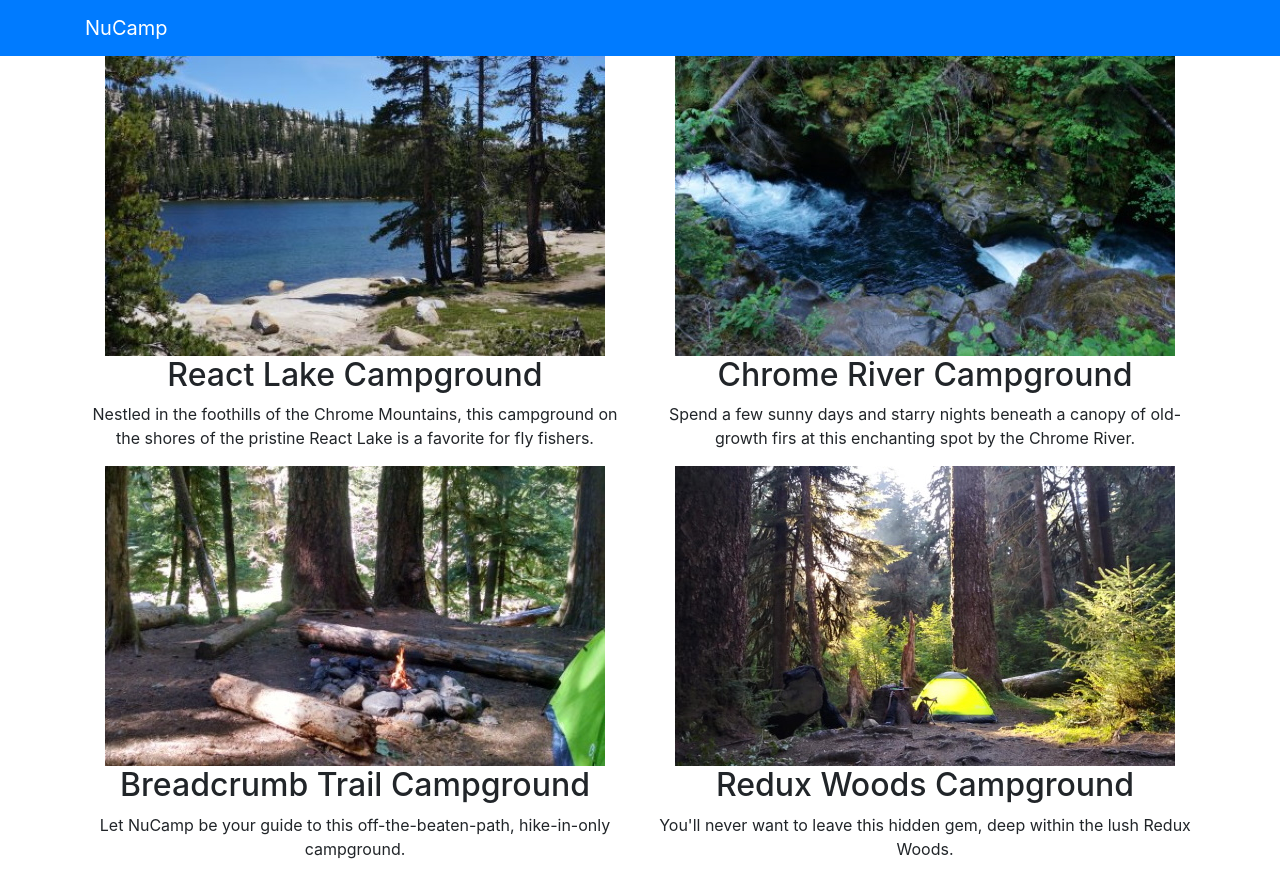
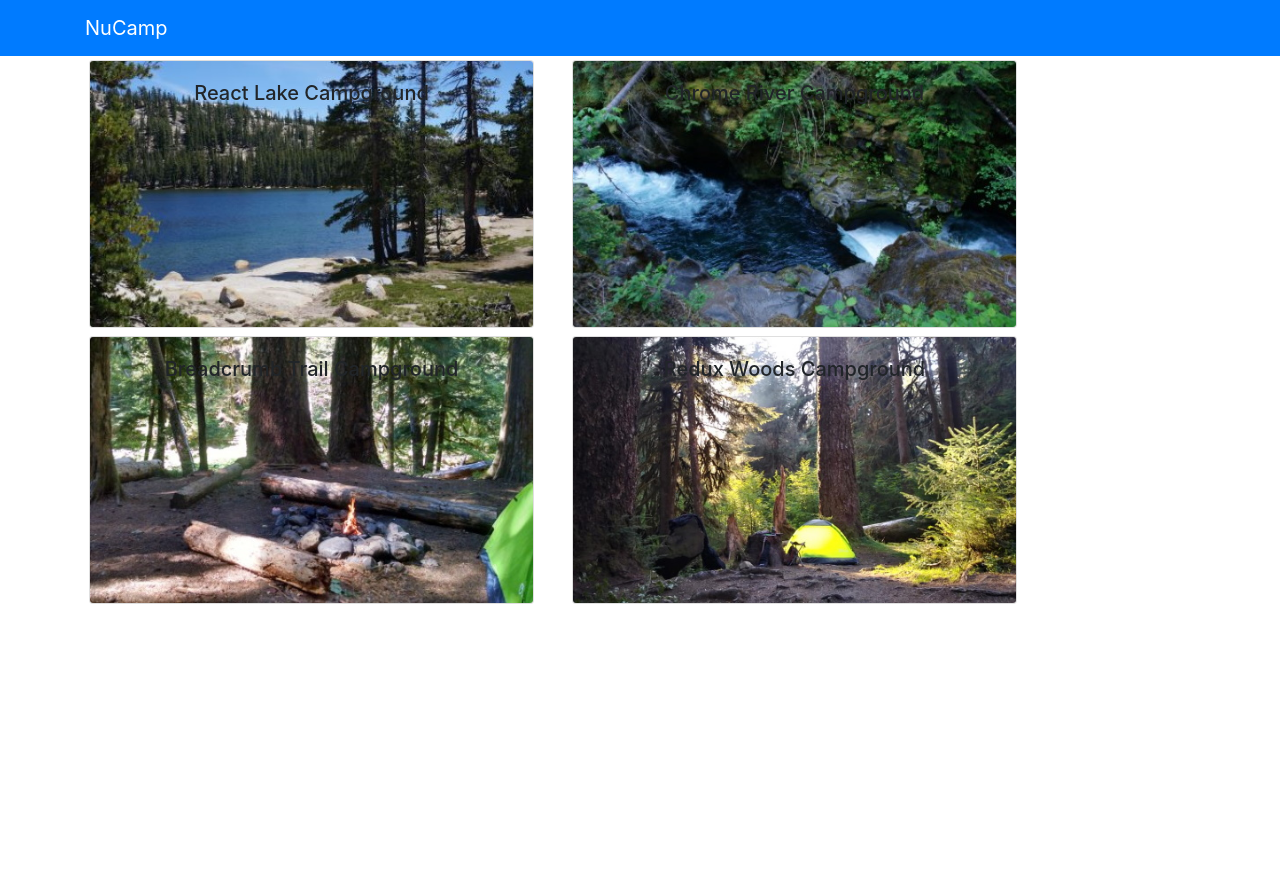
Before and after one commit to ermz/nucampsite-bootstrap, a React (Create React App) app in the folder Desktop/NucampFolder/3-React/nucampsite/: page / in a window 1280 px wide. After the commit the page ends 800 px from the top, so only its background shows below. Built offline with nearby package versions, Linux system fonts and the light colour scheme.

Commit message:
react components part 2

```diff
--- a/Desktop/NucampFolder/3-React/nucampsite/src/App.js
+++ b/Desktop/NucampFolder/3-React/nucampsite/src/App.js
@@ -2,8 +2,15 @@
 import { Navbar, NavbarBrand } from 'reactstrap';
 import './App.css';
 import Directory from './components/DirectoryComponent';
+import { CAMPSITES } from './shared/campsites';
 
 class App extends Component {
+  constructor(props) {
+    super(props);
+    this.state = {
+      campsites: CAMPSITES
+    };
+  }
   render() {
       return (
           <div className="App">
@@ -12,7 +19,7 @@
                   <NavbarBrand href="/">NuCamp</NavbarBrand>
               </div>
               </Navbar>
-              <Directory />
+              <Directory campsites={this.state.campsites} />
           </div>
       );
   }
--- a/Desktop/NucampFolder/3-React/nucampsite/src/components/DirectoryComponent.js
+++ b/Desktop/NucampFolder/3-React/nucampsite/src/components/DirectoryComponent.js
@@ -1,49 +1,43 @@
 import React, { Component } from 'react';
+import { Card, CardImg, CardImgOverlay, CardText, CardBody, CardTitle } from 'reactstrap';
 
 class Directory extends Component {
     constructor(props) {
         super(props);
         this.state = {
-            campsites: [
-                {
-                    id: 0,
-                    name: 'React Lake Campground',
-                    image: 'assets/images/react-lake.jpg',
-                    elevation: 1233,
-                    description: "Nestled in the foothills of the Chrome Mountains, this campground on the shores of the pristine React Lake is a favorite for fly fishers."
-                },
-                {
-                  id: 1,
-                  name: 'Chrome River Campground ',
-                  image: 'assets/images/chrome-river.jpg',
-                  elevation: 877,
-                  description: "Spend a few sunny days and starry nights beneath a canopy of old-growth firs at this enchanting spot by the Chrome River."
-                },
-                {
-                    id: 2,
-                    name: 'Breadcrumb Trail Campground',
-                    image: 'assets/images/breadcrumb-trail.jpg',
-                    elevation: 2901,
-                    description: "Let NuCamp be your guide to this off-the-beaten-path, hike-in-only campground."
-                },
-                {
-                    id: 3,
-                    name: 'Redux Woods Campground',
-                    image: 'assets/images/redux-woods.jpg',
-                    elevation: 42,
-                    description: "You'll never want to leave this hidden gem, deep within the lush Redux Woods."
-                }
-            ],
+            selectedCampsite: null
         };
     }
 
+    onCampsiteSelect(campsite) {
+        this.setState({selectedCampsite: campsite});
+    }
+
+    renderSelectedCampsite(campsite) {
+        if (campsite) {
+            return (
+                <Card>
+                    <CardImg top src={campsite.image} alt={campsite.name} />
+                    <CardBody>
+                        <CardTitle>{campsite.name}</CardTitle>
+                        <CardText>{campsite.description}</CardText>
+                    </CardBody>
+                </Card>
+            );
+        }
+        return <div />;
+    }
+
     render() {
-        const directory = this.state.campsites.map(campsite => {
+        const directory = this.props.campsites.map(campsite => {
             return (
-                <div key={campsite.id} className="col">
-                    <img src={campsite.image} alt={campsite.name} />
-                    <h2>{campsite.name}</h2>
-                    <p>{campsite.description}</p>
+                <div key={campsite.id} className="col-md-5 m-1">
+                    <Card onClick={() => this.onCampsiteSelect(campsite)}>
+                        <CardImg width="100%" src={campsite.image} alt={campsite.name} />
+                        <CardImgOverlay>
+                            <CardTitle>{campsite.name}</CardTitle>
+                        </CardImgOverlay>
+                    </Card>
                 </div>
             );
         });
@@ -53,6 +47,11 @@
                 <div className="row">
                     {directory}
                 </div>
+                <div className="row">
+                    <div className="col-md-5 m-1">
+                        {this.renderSelectedCampsite(this.state.selectedCampsite)}
+                    </div>
+                </div>
             </div>
         );
     }
--- /dev/null
+++ b/Desktop/NucampFolder/3-React/nucampsite/src/shared/campsites.js
@@ -0,0 +1,178 @@
+export const CAMPSITES = [
+    {
+        id: 0,
+        name: 'React Lake Campground',
+        image: 'assets/images/react-lake.jpg',
+        elevation: 1233,
+        description: "Nestled in the foothills of the Chrome Mountains, this campground on the shores of the pristine React Lake is a favorite for fly fishers.",
+        comments: [
+            {
+                id: 0,
+                rating: 5,
+                text: "What a magnificent view!",
+                author: "Tinus Lorvaldes",
+                date: "2018-10-25T16:30Z"
+            },
+            {
+                id: 1,
+                rating: 4,
+                text: "The campground was beautiful, but the bugs could bite sometimes.",
+                author: "Brennen Ech",
+                date: "2017-06-17T03:33Z"
+            },
+            {
+                id: 2,
+                rating: 5,
+                text: "I caught a world-record-breaking trout here on my last visit.",
+                author: "McKenzie Sebastian",
+                date: "2019-02-18T18:12Z"
+            },
+            {
+                id: 3,
+                rating: 5,
+                text: "A wonderful place to reconnect with nature.",
+                author: "Jordan Runn",
+                date: "2019-08-04T20:11Z"
+            },
+            {
+                id: 4,
+                rating: 4,
+                text: "The stars at night were magnificent!",
+                author: "Ann Dabramov",
+                date: "2018-07-23T19:44Z"
+            }
+        ]
+    },
+    {
+        id: 1,
+        name:'Chrome River Campground ',
+        image: 'assets/images/chrome-river.jpg',
+        elevation: 877,
+        description: "Spend a few sunny days and starry nights beneath a canopy of old-growth firs at this enchanting spot by the Chrome River.",
+        comments: [
+            {
+                id: 0,
+                rating: 5,
+                text: "What a magnificent view!",
+                author: "Tinus Lorvaldes",
+                date: "2018-10-25T16:30Z"
+            },
+            {
+                id: 1,
+                rating: 4,
+                text: "The campground was beautiful, but the bugs could bite sometimes.",
+                author: "Brennen Ech",
+                date: "2017-06-17T03:33Z"
+            },
+            {
+                id: 2,
+                rating: 5,
+                text: "I caught a world-record-breaking trout here on my last visit.",
+                author: "McKenzie Sebastian",
+                date: "2019-02-18T18:12Z"
+            },
+            {
+                id: 3,
+                rating: 5,
+                text: "A wonderful place to reconnect with nature.",
+                author: "Jordan Runn",
+                date: "2019-08-04T20:11Z"
+            },
+            {
+                id: 4,
+                rating: 4,
+                text: "The stars at night were magnificent!",
+                author: "Ann Dabramov",
+                date: "2018-07-23T19:44Z"
+            }
+        ]
+    },
+    {
+        id: 2,
+        name:'Breadcrumb Trail Campground',
+        image: 'assets/images/breadcrumb-trail.jpg',
+        elevation: 2901,
+        description: "Let NuCamp be your guide to this off-the-beaten-path, hike-in-only campground.",
+        comments: [
+            {
+                id: 0,
+                rating: 5,
+                text: "What a magnificent view!",
+                author: "Tinus Lorvaldes",
+                date: "2018-10-25T16:30Z"
+            },
+            {
+                id: 1,
+                rating: 4,
+                text: "The campground was beautiful, but the bugs could bite sometimes.",
+                author: "Brennen Ech",
+                date: "2017-06-17T03:33Z"
+            },
+            {
+                id: 2,
+                rating: 5,
+                text: "I caught a world-record-breaking trout here on my last visit.",
+                author: "McKenzie Sebastian",
+                date: "2019-02-18T18:12Z"
+            },
+            {
+                id: 3,
+                rating: 5,
+                text: "A wonderful place to reconnect with nature.",
+                author: "Jordan Runn",
+                date: "2019-08-04T20:11Z"
+            },
+            {
+                id: 4,
+                rating: 4,
+                text: "The stars at night were magnificent!",
+                author: "Ann Dabramov",
+                date: "2018-07-23T19:44Z"
+            }
+        ]
+    },
+    {
+        id: 3,
+        name:'Redux Woods Campground',
+        image: 'assets/images/redux-woods.jpg',
+        elevation: 42,
+        description: "You'll never want to leave this hidden gem, deep within the lush Redux Woods.",
+        comments: [
+            {
+                id: 0,
+                rating: 5,
+                text: "What a magnificent view!",
+                author: "Tinus Lorvaldes",
+                date: "2018-10-25T16:30Z"
+            },
+            {
+                id: 1,
+                rating: 4,
+                text: "The campground was beautiful, but the bugs could bite sometimes.",
+                author: "Brennen Ech",
+                date: "2017-06-17T03:33Z"
+            },
+            {
+                id: 2,
+                rating: 5,
+                text: "I caught a world-record-breaking trout here on my last visit.",
+                author: "McKenzie Sebastian",
+                date: "2019-02-18T18:12Z"
+            },
+            {
+                id: 3,
+                rating: 5,
+                text: "A wonderful place to reconnect with nature.",
+                author: "Jordan Runn",
+                date: "2019-08-04T20:11Z"
+            },
+            {
+                id: 4,
+                rating: 4,
+                text: "The stars at night were magnificent!",
+                author: "Ann Dabramov",
+                date: "2018-07-23T19:44Z"
+            }
+        ]
+    }
+];
```
